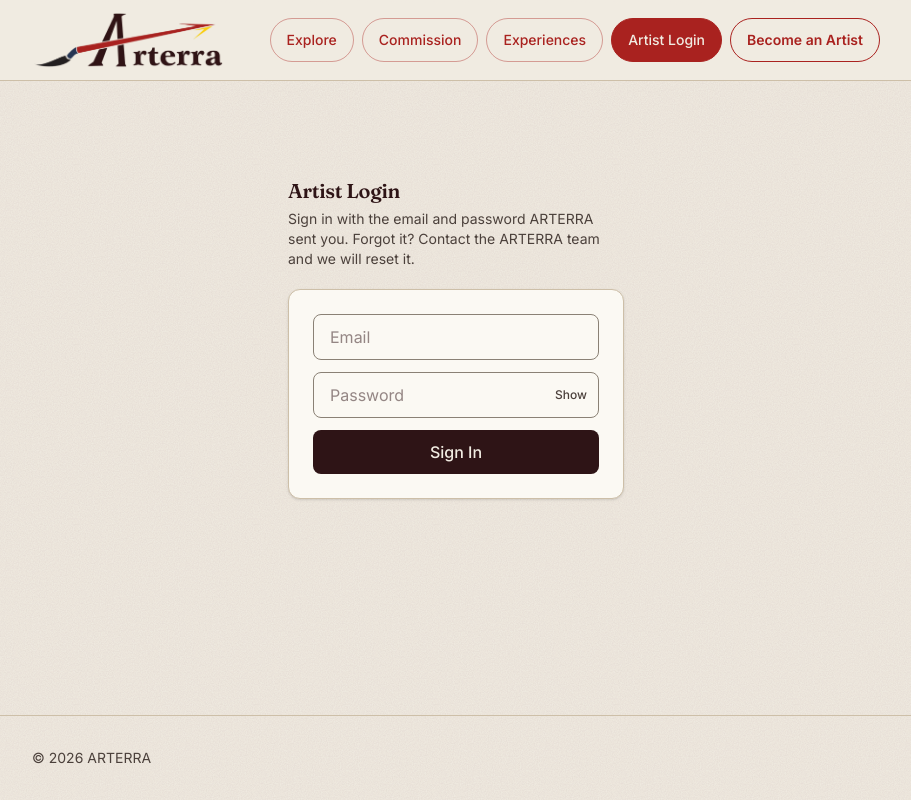
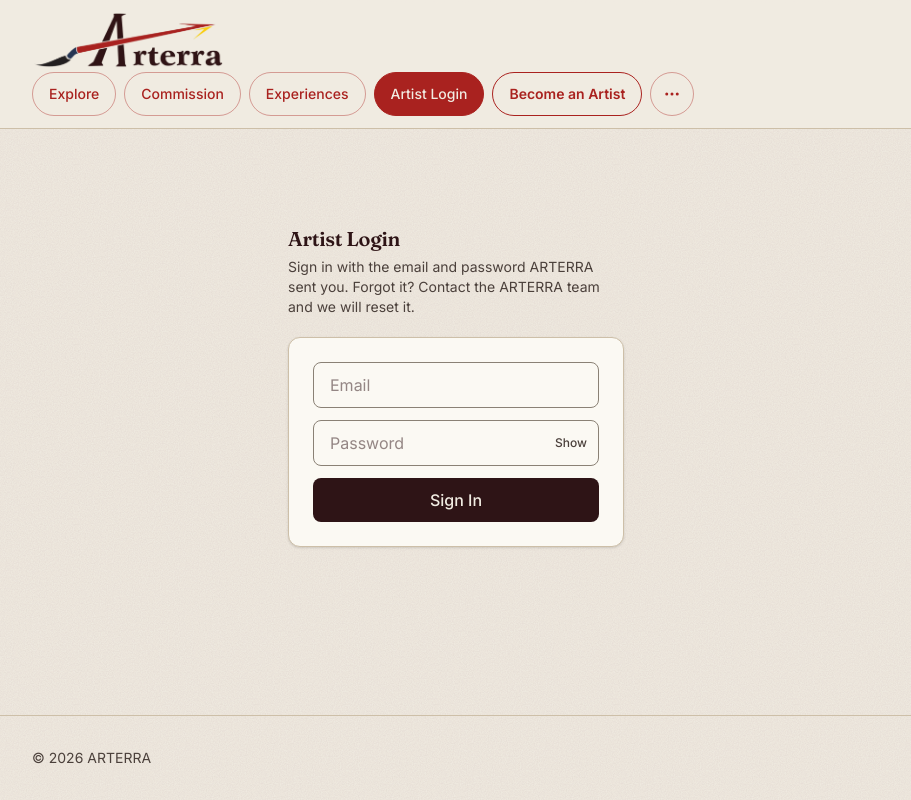
Before and after one commit to onessygerard-cyber/arterra, a Next.js app: page /artist-login in a window 1280 px wide. Shown: the whole page, without its empty margins (184-1095 px from the left). Built offline with nearby package versions, Linux system fonts and the light colour scheme; no server answers.

Commit message:
Studio tucked into a collapsible team menu with log out

```diff
--- a/components/NavLinks.tsx
+++ b/components/NavLinks.tsx
@@ -1,6 +1,6 @@
 'use client';
 
-import { useEffect, useState } from 'react';
+import { useEffect, useRef, useState } from 'react';
 import Link from 'next/link';
 import { usePathname, useRouter } from 'next/navigation';
 import { supabaseBrowser } from '@/lib/supabase-browser';
@@ -19,10 +19,21 @@ function sectionOf(pathname: string): string {
   return '';
 }
 
+const menuItem =
+  'flex w-full items-center min-h-11 px-3 rounded-lg text-sm text-left text-ink hover:bg-sand';
+
 export default function NavLinks() {
   const router = useRouter();
-  const current = sectionOf(usePathname() || '');
+  const pathname = usePathname() || '';
+  const current = sectionOf(pathname);
+
   const [isAdmin, setIsAdmin] = useState(false);
+  const [openFor, setOpenFor] = useState<string | null>(null);
+  const [alignRight, setAlignRight] = useState(true);
+  const menuRef = useRef<HTMLDivElement>(null);
+  const toggleRef = useRef<HTMLButtonElement>(null);
+
+  const menuOpen = openFor === pathname;
 
   useEffect(() => {
     let cancelled = false;
@@ -53,7 +64,39 @@ export default function NavLinks() {
     };
   }, []);
 
+  useEffect(() => {
+    if (!menuOpen) return;
+
+    function onPointerDown(e: PointerEvent) {
+      if (menuRef.current && !menuRef.current.contains(e.target as Node)) setOpenFor(null);
+    }
+    function onKeyDown(e: KeyboardEvent) {
+      if (e.key === 'Escape') {
+        setOpenFor(null);
+        toggleRef.current?.focus();
+      }
+    }
+
+    document.addEventListener('pointerdown', onPointerDown);
+    document.addEventListener('keydown', onKeyDown);
+    return () => {
+      document.removeEventListener('pointerdown', onPointerDown);
+      document.removeEventListener('keydown', onKeyDown);
+    };
+  }, [menuOpen]);
+
+  function toggleMenu() {
+    if (menuOpen) {
+      setOpenFor(null);
+      return;
+    }
+    const box = menuRef.current?.getBoundingClientRect();
+    setAlignRight(!box || box.right >= 200);
+    setOpenFor(pathname);
+  }
+
   async function signOut() {
+    setOpenFor(null);
     await supabaseBrowser.auth.signOut();
     router.push('/');
   }
@@ -71,7 +114,14 @@ export default function NavLinks() {
     );
   }
 
+  const studioActive = current === 'studio';
   const joinActive = current === 'join';
+
+  const iconTone = studioActive
+    ? 'border-brand bg-brand text-cream hover:bg-brand-deep'
+    : isAdmin
+      ? 'border-blue-deep bg-blue-deep text-cream hover:bg-night'
+      : pillIdle;
 
   return (
     <nav aria-label="Main" className="flex flex-wrap items-center gap-2">
@@ -79,23 +129,7 @@ export default function NavLinks() {
       {item('commission', '/commission', 'Commission')}
       {item('experiences', '/experiences', 'Experiences')}
       {item('login', '/artist-login', 'Artist Login')}
-      {isAdmin && (
-        <>
-          <Link
-            href="/studio"
-            aria-current={current === 'studio' ? 'page' : undefined}
-            className={`${pill} border-blue-deep bg-blue-deep text-cream hover:border-night hover:bg-night`}
-          >
-            Studio
-          </Link>
-          <button
-            onClick={signOut}
-            className="inline-flex items-center min-h-11 px-2 text-sm text-ink-soft underline hover:text-ink"
-          >
-            Log out
-          </button>
-        </>
-      )}
+
       <Link
         href="/join"
         aria-current={joinActive ? 'page' : undefined}
@@ -103,6 +137,59 @@ export default function NavLinks() {
       >
         Become an Artist
       </Link>
+
+      <div
+        ref={menuRef}
+        className="relative"
+        onBlur={e => {
+          const next = e.relatedTarget as Node | null;
+          if (next && !e.currentTarget.contains(next)) setOpenFor(null);
+        }}
+      >
+        <button
+          ref={toggleRef}
+          type="button"
+          aria-label={isAdmin ? 'Team menu, signed in' : 'Team menu'}
+          aria-expanded={menuOpen}
+          aria-controls="team-menu"
+          onClick={toggleMenu}
+          className={`inline-flex items-center justify-center min-h-11 w-11 rounded-full border transition-colors ${iconTone}`}
+        >
+          <svg width="18" height="18" viewBox="0 0 24 24" fill="currentColor" aria-hidden="true">
+            <circle cx="5" cy="12" r="2" />
+            <circle cx="12" cy="12" r="2" />
+            <circle cx="19" cy="12" r="2" />
+          </svg>
+        </button>
+
+        {menuOpen && (
+          <div
+            id="team-menu"
+            className={`absolute top-full z-50 mt-2 w-48 rounded-xl border border-line bg-card p-1 shadow-lg ${
+              alignRight ? 'right-0' : 'left-0'
+            }`}
+          >
+            {isAdmin ? (
+              <>
+                <p className="px-3 pt-2 pb-1 text-xs text-ink-soft">Signed in as team</p>
+                <Link href="/studio" onClick={() => setOpenFor(null)} className={menuItem}>
+                  Open Studio
+                </Link>
+                <button type="button" onClick={signOut} className={menuItem}>
+                  Log out
+                </button>
+              </>
+            ) : (
+              <>
+                <p className="px-3 pt-2 pb-1 text-xs text-ink-soft">For the ARTERRA team</p>
+                <Link href="/studio/login" onClick={() => setOpenFor(null)} className={menuItem}>
+                  Studio
+                </Link>
+              </>
+            )}
+          </div>
+        )}
+      </div>
     </nav>
   );
 }
```
